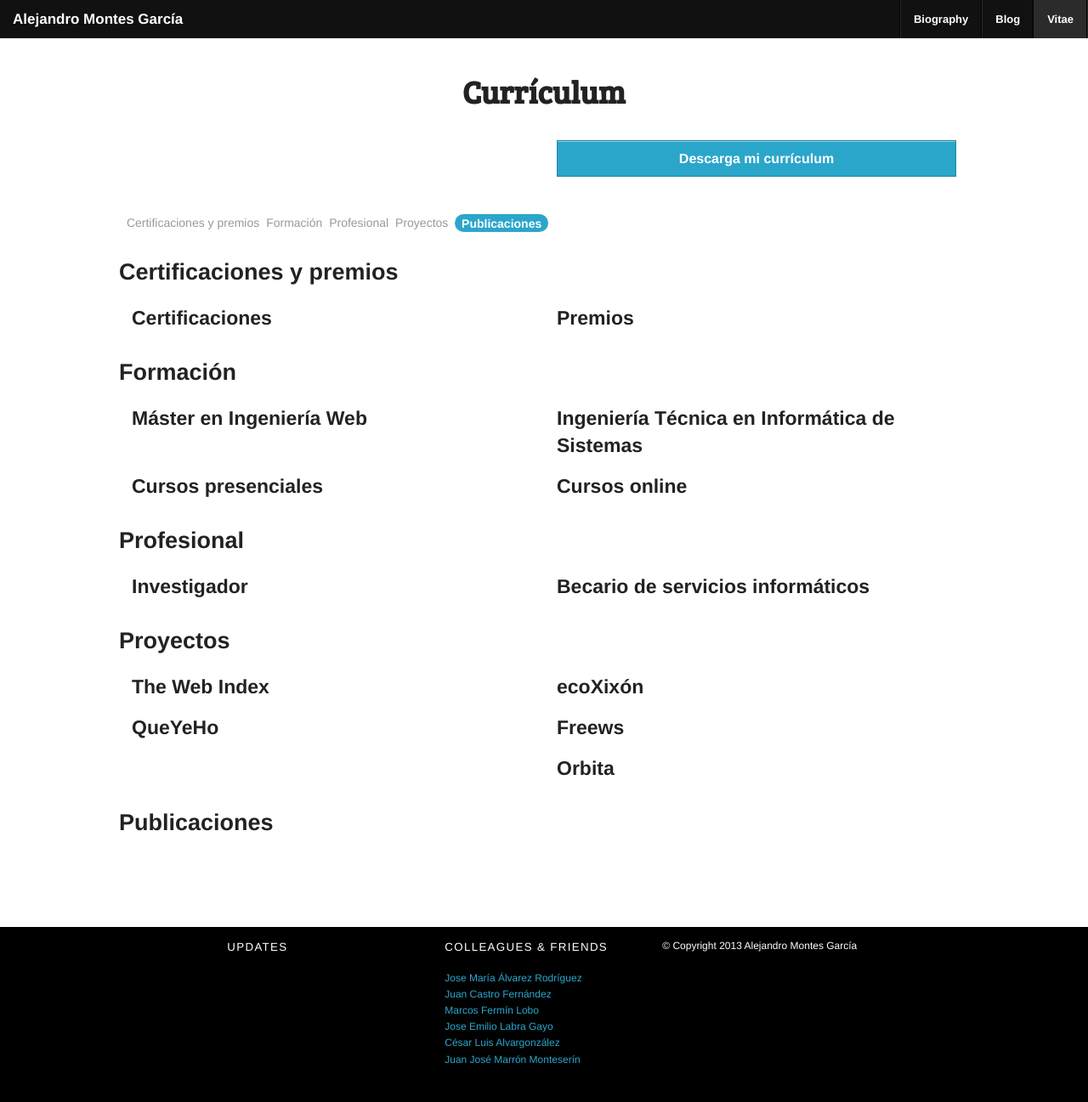
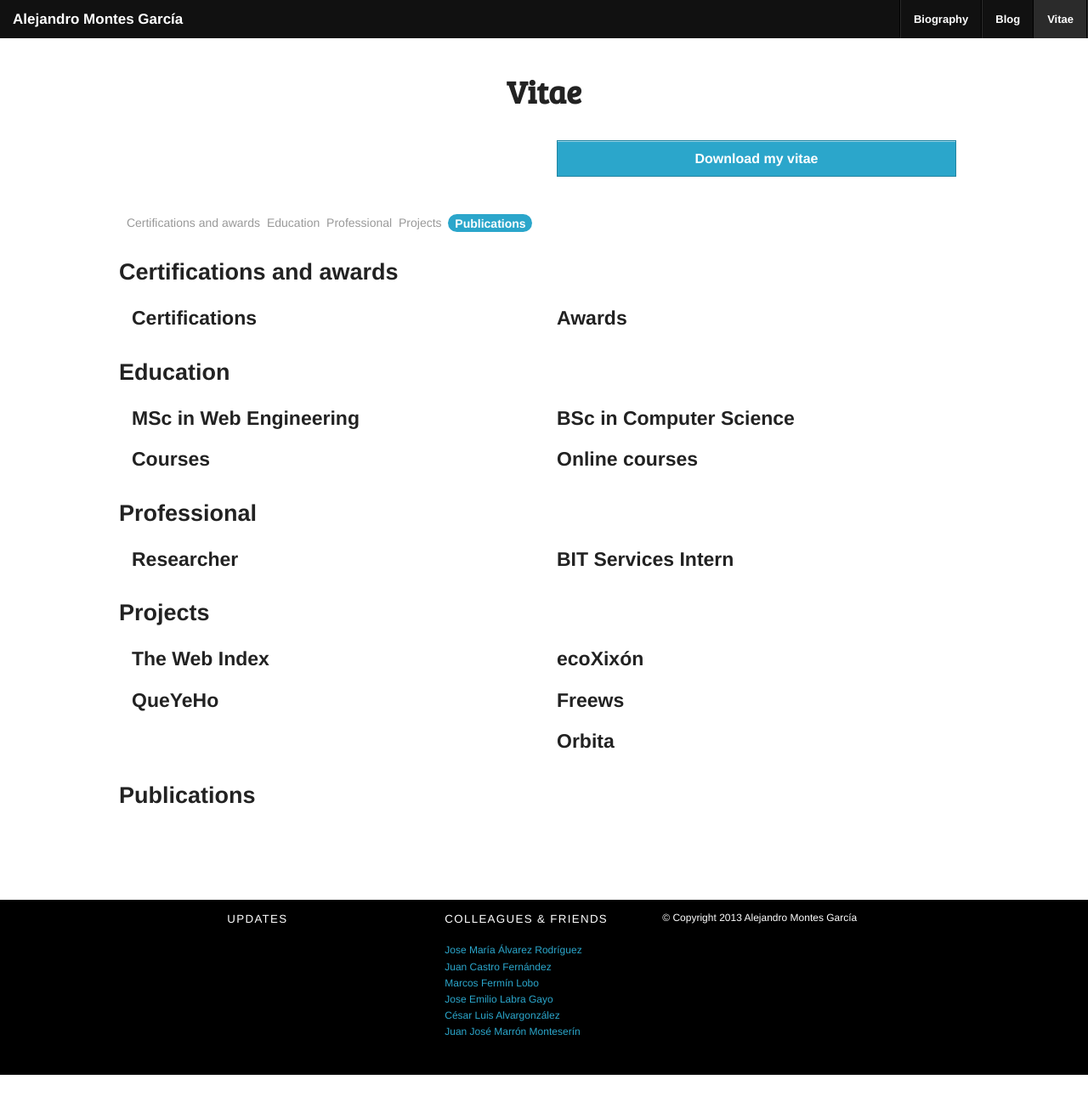
Before and after one commit to alexmontesg/personal-web, a PHP site: page /vitae in a window 1280 px wide. Shown: the whole page at 85% size. After the commit the page ends 1265 px from the top, so only its background shows below. Run offline with PHP 8.4, Linux system fonts and the light colour scheme; data that the repository does not hold is empty.

Commit message:
I18ned vitae

```diff
--- a/lang/en.php
+++ b/lang/en.php
@@ -42,6 +42,21 @@ $dicc = array(
 	'comments' => 'comments',
 	'commentMail' => 'Email (will not be displayed)',
 	'commentComment' => 'Comment',
-	'commentSubmit' => 'Post comment'
+	'commentSubmit' => 'Post comment',
+	'contactMessage' => 'Thank you for your message, I will try to get back to you soon',
+	'downloadCV' => 'Download my vitae',
+	'certsAndAwards' => 'Certifications and awards',
+	'certs' => 'Certifications',
+	'awards' => 'Awards',
+	'education' => 'Education',
+	'professional' => 'Professional',
+	'projects' => 'Projects',
+	'publications' => 'Publications',
+	'miw' => 'MSc in Web Engineering',
+	'itis' => 'BSc in Computer Science',
+	'courses' => 'Courses',
+	'onlineCourses' => 'Online courses',
+	'researcher' => 'Researcher',
+	'intern' => 'IT Services Intern'
 );
 ?>
--- a/sendmail.php
+++ b/sendmail.php
@@ -6,6 +6,6 @@ if (isset($_POST['contactName']) && isset($_POST['contactEmail']) && isset($_POS
 	$from = $_POST['contactEmail'];
 	$headers = "From: $from";
 	mail($to, $subject, $msg, $headers);
-	echo "Gracias por ponerte en contacto conmigo, trataré de responder pronto";
+	translate('contactMessage');
 }
 ?>
--- a/vitae.php
+++ b/vitae.php
@@ -1,14 +1,15 @@
+<?php include_once 'includes/translate.php'; ?>
 <!DOCTYPE html>
 <!--[if lt IE 7]>      <html class="no-js lt-ie9 lt-ie8 lt-ie7"> <![endif]-->
 <!--[if IE 7]>         <html class="no-js lt-ie9 lt-ie8"> <![endif]-->
 <!--[if IE 8]>         <html class="no-js lt-ie9"> <![endif]-->
 <!--[if gt IE 8]><!-->
-<html class="no-js">
+<html class="no-js" lang="<?php translate('lang'); ?>">
 	<!--<![endif]-->
 	<head>
 		<meta charset="utf-8">
 		<meta http-equiv="X-UA-Compatible" content="IE=edge,chrome=1">
-		<title>Alejandro Montes García</title>
+		<title>Alejandro Montes García - <?php translate('cv'); ?></title>
 		<meta name="description" content="">
 		<meta name="viewport" content="width=device-width">
 		<link rel="shortcut icon" type="image/x-icon" href="favicon.ico" />
@@ -30,14 +31,14 @@
 		?>
 
 		<header class="row">
-			<h2>Currículum</h2>
+			<h2><?php translate('cv'); ?></h2>
 		</header>
 		<div class="row">
 			<div class="large-6 large-offset-6 columns hide-for-small">
-				<a href="#" class="button expand" data-reveal-id="modalCV">Descarga mi currículum</a>
+				<a href="#" class="button expand" data-reveal-id="modalCV"><?php translate('downloadCV'); ?></a>
 			</div>
 			<div class="show-for-small small-12 columns">
-				<a href="files/CV-MontesGarcia-EN.pdf" class="button expand">Descarga mi currículum</a>
+				<a href="files/CV-MontesGarcia-EN.pdf" class="button expand"><?php translate('downloadCV'); ?></a>
 			</div>
 		</div>
 
@@ -45,62 +46,62 @@
 			<div data-magellan-expedition="fixed">
 				<dl class="sub-nav">
 					<dd data-magellan-arrival="cert" >
-						<a href="#cert">Certificaciones y premios</a>
+						<a href="#cert"><?php translate('certsAndAwards'); ?></a>
 					</dd>
 					<dd data-magellan-arrival="edu" >
-						<a href="#edu">Formación</a>
+						<a href="#edu"><?php translate('education'); ?></a>
 					</dd>
 					<dd data-magellan-arrival="professional">
-						<a href="#professional">Profesional</a>
+						<a href="#professional"><?php translate('professional'); ?></a>
 					</dd>
 					<dd data-magellan-arrival="projects">
-						<a href="#projects">Proyectos</a>
+						<a href="#projects"><?php translate('projects'); ?></a>
 					</dd>
 					<dd data-magellan-arrival="publications">
-						<a href="#publications">Publicaciones</a>
+						<a href="#publications"><?php translate('publications'); ?></a>
 					</dd>
 				</dl>
 			</div>
 		</div>
 
 		<section class="row" id="cert">
-			<h3 data-magellan-destination="cert">Certificaciones y premios</h3>
+			<h3 data-magellan-destination="cert"><?php translate('certsAndAwards'); ?></h3>
 			<div class="large-6 small-12 columns">
-				<h4>Certificaciones</h4>
+				<h4><?php translate('certs'); ?></h4>
 			</div>
 			<div class="large-6 small-12 columns">
-				<h4>Premios</h4>
+				<h4><?php translate('awards'); ?></h4>
 			</div>
 		</section>
 
 		<section class="row" id="edu">
-			<h3 data-magellan-destination="edu">Formación</h3>
+			<h3 data-magellan-destination="edu"><?php translate('education'); ?></h3>
 			<div class="large-6 small-12 columns">
-				<h4>Máster en Ingeniería Web</h4>
+				<h4><?php translate('miw'); ?></h4>
 			</div>
 			<div class="large-6 small-12 columns">
-				<h4>Ingeniería Técnica en Informática de Sistemas</h4>
+				<h4><?php translate('itis'); ?></h4>
 			</div>
 			<div class="large-6 small-12 columns">
-				<h4>Cursos presenciales</h4>
+				<h4><?php translate('courses'); ?></h4>
 			</div>
 			<div class="large-6 small-12 columns">
-				<h4>Cursos online</h4>
+				<h4><?php translate('onlineCourses'); ?></h4>
 			</div>
 		</section>
 
 		<section class="row" id="professional">
-			<h3 data-magellan-destination="professional">Profesional</h3>
+			<h3 data-magellan-destination="professional"><?php translate('professional'); ?></h3>
 			<div class="large-6 small-12 columns">
-				<h4>Investigador</h4>
+				<h4><?php translate('researcher'); ?></h4>
 			</div>
 			<div class="large-6 small-12 columns">
-				<h4>Becario de servicios informáticos</h4>
+				<h4>B<?php translate('intern'); ?></h4>
 			</div>
 		</section>
 
 		<section class="row" id="projects">
-			<h3 data-magellan-destination="projects">Proyectos</h3>
+			<h3 data-magellan-destination="projects"><?php translate('projects'); ?></h3>
 			<div class="large-6 small-12 columns">
 				<h4>The Web Index</h4>
 			</div>
@@ -119,11 +120,11 @@
 		</section>
 
 		<section class="row" id="publications">
-			<h3 data-magellan-destination="publications">Publicaciones</h3>
+			<h3 data-magellan-destination="publications"><?php translate('publications'); ?></h3>
 		</section>
 
 		<div id="modalCV" class="reveal-modal">
-			<embed src="files/CV-MontesGarcia-EN.pdf" alt="Currículum de Alejandro Montes García" pluginspage="http://www.adobe.com/products/acrobat/readstep2.html">
+			<embed src="files/CV-MontesGarcia-EN.pdf" alt="Alejandro Montes García - <?php translate('cv'); ?>" pluginspage="http://www.adobe.com/products/acrobat/readstep2.html">
 			<a class="close-reveal-modal">&#215;</a>
 		</div>
 
```
Also changed, not shown: lang/es.php (+16 -1 lines).
